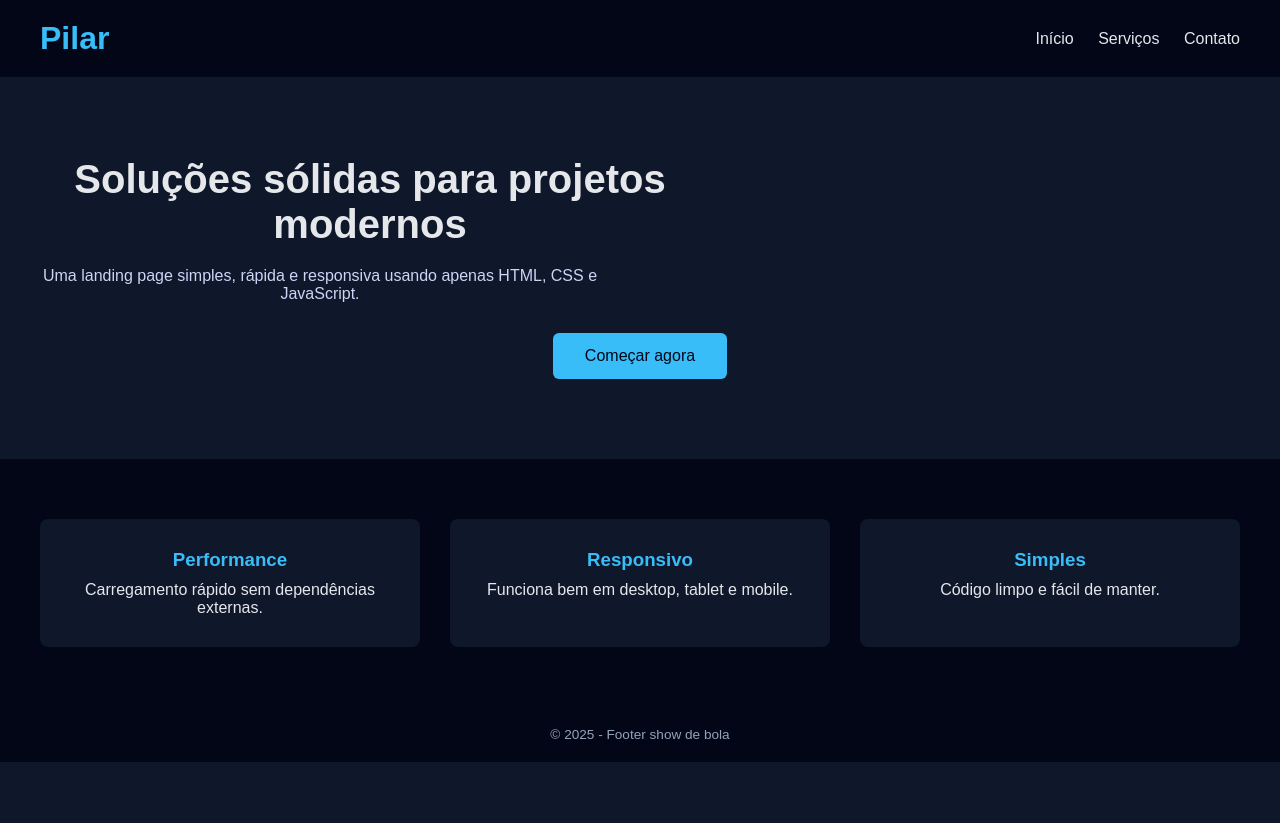
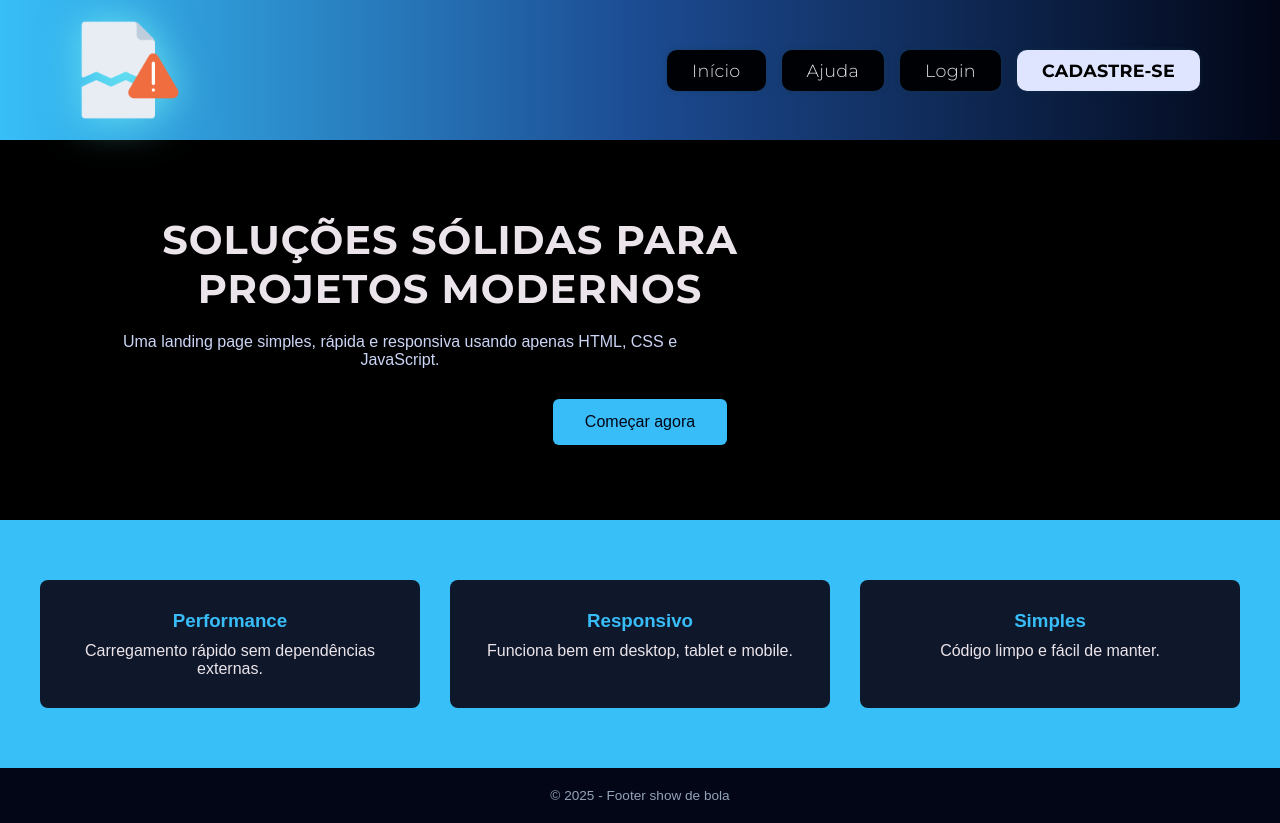
Before and after one commit to Jaguaratica/projeto-cliente-empresa, a website: page index.html in a window 1280 px wide. Before the commit the page ends 800 px from the top, so only its background shows below. Drawn offline with Linux system fonts and the light colour scheme.

Commit message:
começando a modelar front

```diff
--- a/index.html
+++ b/index.html
@@ -5,21 +5,28 @@
     <meta name="viewport" content="width=device-width, initial-scale=1.0" />
     <title>Pilar Engenharia</title>
     <link rel="stylesheet" href="style.css">
-  </head>
+    <link rel="preconnect" href="https://fonts.googleapis.com">
+    <link rel="preconnect" href="https://fonts.gstatic.com" crossorigin>
+    <link href="https://fonts.googleapis.com/css2?family=Montserrat:wght@300;400;500;600;700&display=swap" rel="stylesheet">
+</head>
   <body>
 
     <header>
-        <h1>Pilar</h1>
+        <div class="logo">
+            <img src="images/Logo.png" alt="Logo Pilar">
+            <h1></h1>
+        </div>
         <nav>
-            <a href="#">Início</a>
-            <a href="#">Serviços</a>
-            <a href="#">Contato</a>
+            <button id="hedrBtn">Início</button>
+            <button id="hedrBtn">Ajuda</button>
+            <button id="hedrBtn">Login</button>
+            <button class="hedrBtnCadast">CADASTRE-SE</button>
         </nav>
     </header>
 
 
     <section class="hero">
-        <h2>Soluções sólidas para projetos modernos</h2>
+        <h2>SOLUÇÕES SÓLIDAS PARA PROJETOS MODERNOS</h2>
         <p>
             Uma landing page simples, rápida e responsiva usando apenas HTML, CSS e JavaScript.
         </p>
--- a/style.css
+++ b/style.css
@@ -5,51 +5,56 @@
 }
 
 body {
-  background: #0f172a;
-  color: #e5e7eb;
+  background: #000000;
+  color: #ebe5eb;
   font-family: Arial, Helvetica, sans-serif;
+  padding: 0 0px;
 }
 
 header {
-  padding: 20px 40px;
+  padding: 20px 80px;
   display: flex;
   justify-content: space-between;
   align-items: center;
-  background: #020617;
+  background: linear-gradient(to right, #38bff8, #1c4b92, #020617);
 }
 
 header h1 {
   color: #38bdf8;
 }
 
-nav a {
-  margin-left: 20px;
-  text-decoration: none;
-  color: #e5e7eb;
+/* LOGO */
+.logo {
+  display: flex;
+  align-items: center;
+  gap: 10px;
 }
 
-nav a:hover {
-  color: #38bdf8;
+.logo img {
+  height: 100px; /* ajuste conforme necessário */
+  width: auto;
+  filter: drop-shadow(0 0 20px rgba(127, 255, 249, 0.685));
 }
 
 .hero {
   text-align: center;
-  padding: 80px 20px;
+  padding: 75px 100px;
 }
 
 .hero h2 {
 font-size: 2.5rem;
 max-width: 700px;
 margin-bottom: 20px;
+letter-spacing: 1px;
+font-family: 'Montserrat', sans-serif;
+font-weight: 700;
 }
-
 
 .hero p {
 max-width: 600px;
 margin-bottom: 30px;
 color: #cbd5f5;
 }
-
 
 .hero button {
 padding: 14px 32px;
@@ -61,14 +66,50 @@ font-size: 1rem;
 cursor: pointer;
 }
 
-
 .hero button:hover {
 background: #0ea5e9;
 }
 
+nav{
+  display: flex;
+  gap: 16px;
+}
+
+nav button {
+padding: 10px 25px;
+border: none;
+border-radius: 10px;
+background: #000105;
+color: #e0e0e0;
+font-size: 1.1rem;
+cursor: pointer;
+font-family: 'Montserrat', sans-serif;
+font-weight: 300;
+letter-spacing: 0.3px;
+box-shadow: 0 0 5px rgba(18, 58, 75, 0.507);
+}
+
+.hedrBtn {
+  font-weight: 300; /* opcional, já herdaria */
+}
+
+.hedrBtn:hover {
+  background: #f80c0c;
+}
+
+.hedrBtnCadast {
+  font-weight: 700;
+  background: #dfe5ff;
+  color: #000000;
+}
+
+.hedrBtnCadast:hover {
+  background: #ffffff;
+  box-shadow: 0 0 18px rgba(56, 191, 248, 0.404);
+}
 
 .features {
-background: #020617;
+  background: #38bff8;
   padding: 60px 40px;
   display: grid;
   grid-template-columns: repeat(auto-fit, minmax(220px, 1fr));
```
Also changed, not shown: images/Logo.png (added). Lines whose indentation alone changed are shown as unchanged.
